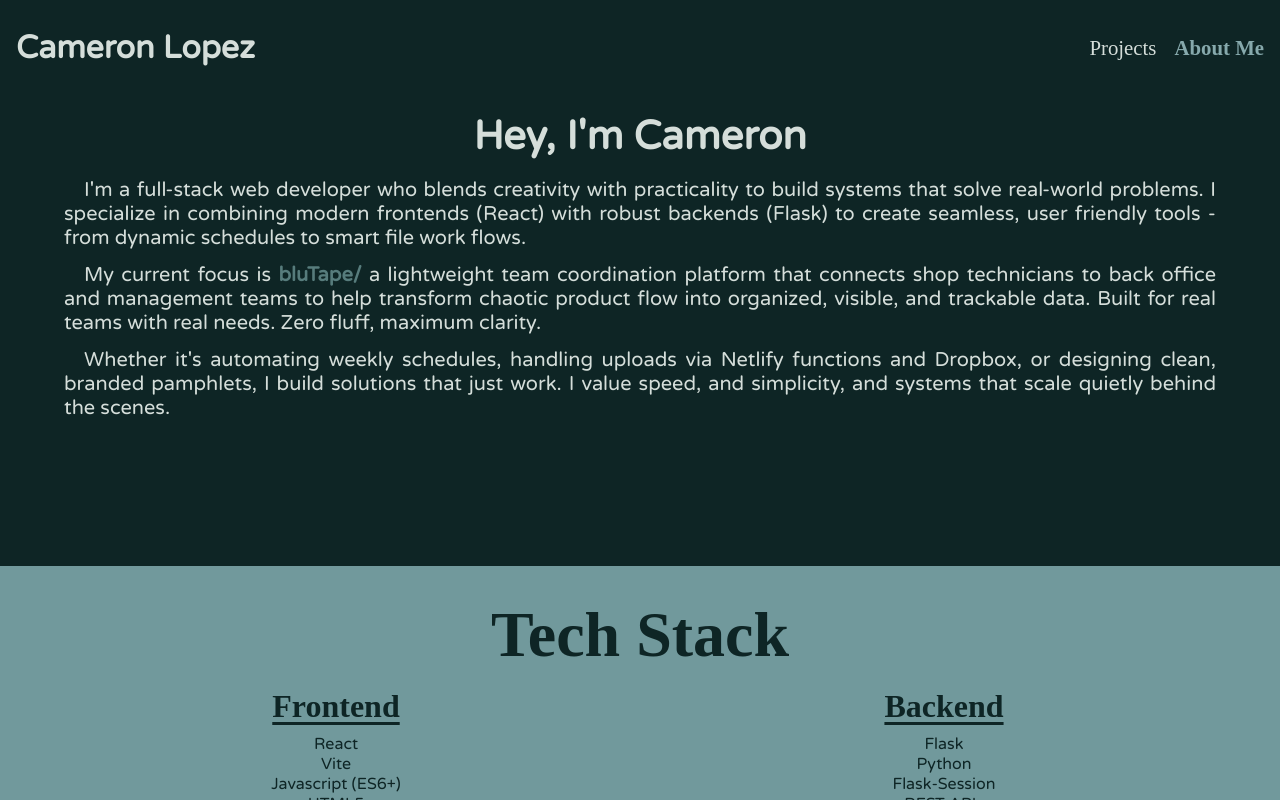
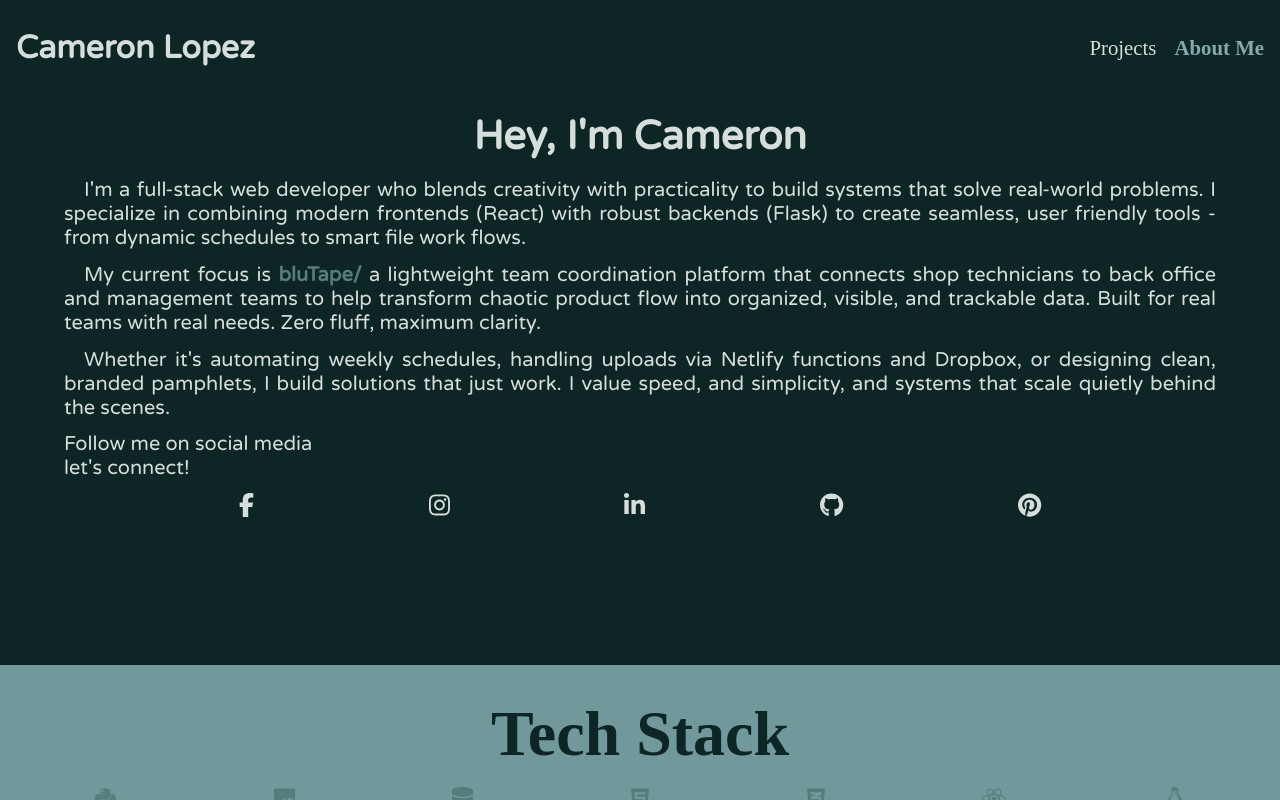
Before and after one commit to lob0scuro/cameron, a React (Vite) app: page /about in a window 1280 px wide. Built offline with nearby package versions, Linux system fonts and the light colour scheme; a web font is replaced by a local one.

Commit message:
added social media bar, played with more styling and implemented emailjs to get form working.

```diff
--- a/package.json
+++ b/package.json
@@ -10,6 +10,11 @@
     "preview": "vite preview"
   },
   "dependencies": {
+    "@fortawesome/fontawesome-svg-core": "^6.7.2",
+    "@fortawesome/free-brands-svg-icons": "^6.7.2",
+    "@fortawesome/free-regular-svg-icons": "^6.7.2",
+    "@fortawesome/free-solid-svg-icons": "^6.7.2",
+    "@fortawesome/react-fontawesome": "^0.2.2",
     "clsx": "^2.1.1",
     "emailjs-com": "^3.2.0",
     "react": "^19.1.0",
--- a/src/components/Footer.jsx
+++ b/src/components/Footer.jsx
@@ -1,4 +1,4 @@
-import React from "react";
+import SocialBar from "./SocialBar";
 
 const Footer = () => {
   return (
@@ -9,6 +9,9 @@ const Footer = () => {
         <p>Database Designer</p>
         <p>Problem Solver</p>
       </div>
+      <br />
+      <br />
+      <SocialBar />
     </footer>
   );
 };
--- /dev/null
+++ b/src/components/SocialBar.jsx
@@ -0,0 +1,37 @@
+import styles from "./SocialBar.module.css";
+import { FontAwesomeIcon } from "@fortawesome/react-fontawesome";
+import {
+  faFacebookF,
+  faGithub,
+  faInstagram,
+  faLinkedinIn,
+  faPinterest,
+} from "@fortawesome/free-brands-svg-icons";
+import { Link } from "react-router-dom";
+
+const SocialBar = () => {
+  return (
+    <div className={styles.socialBar}>
+      <a href="https://www.facebook.com/cameron.lopez.191915/" target="_blank">
+        <FontAwesomeIcon icon={faFacebookF} className={styles.socialIcon} />
+      </a>
+      <a href="https://www.instagram.com/cameronlopez85/" target="_blank">
+        <FontAwesomeIcon icon={faInstagram} className={styles.socialIcon} />
+      </a>
+      <a
+        href="https://www.linkedin.com/in/cameron-lopez111991/"
+        target="_blank"
+      >
+        <FontAwesomeIcon icon={faLinkedinIn} className={styles.socialIcon} />
+      </a>
+      <a href="https://github.com/lob0scuro" target="_blank">
+        <FontAwesomeIcon icon={faGithub} className={styles.socialIcon} />
+      </a>
+      <a href="https://www.pinterest.com/kamrin717/" target="_blank">
+        <FontAwesomeIcon icon={faPinterest} className={styles.socialIcon} />
+      </a>
+    </div>
+  );
+};
+
+export default SocialBar;
--- /dev/null
+++ b/src/components/SocialBar.module.css
@@ -0,0 +1,11 @@
+.socialBar {
+  display: flex;
+  align-items: center;
+  justify-content: space-evenly;
+  width: 100%;
+}
+
+.socialIcon {
+  color: var(--white);
+  font-size: 1.5rem;
+}
--- a/src/index.css
+++ b/src/index.css
@@ -95,6 +95,7 @@ footer {
   justify-content: center;
   gap: 4px;
   align-items: center;
+  color: var(--black);
 }
 
 footer h5 {
@@ -112,13 +113,14 @@ footer div {
 @media screen and (max-width: 450px) {
   header {
     box-shadow: 0 3px 18px var(--secondary);
-    border-radius: 0 0 8px 8px;
+    border-radius: 0 0 5px 5px;
     margin-bottom: 1rem;
     align-items: center;
   }
   header h1 {
     font-size: 1.5rem;
     justify-self: center;
+    letter-spacing: 1.4px;
   }
   header nav {
     display: none;
--- a/src/routes/about/About.jsx
+++ b/src/routes/about/About.jsx
@@ -1,6 +1,17 @@
 import styles from "./About.module.css";
 import { Link } from "react-router-dom";
 import clsx from "clsx";
+import SocialBar from "../../components/SocialBar";
+import { FontAwesomeIcon } from "@fortawesome/react-fontawesome";
+import {
+  faCss3Alt,
+  faHtml5,
+  faJs,
+  faLinux,
+  faPython,
+  faReact,
+} from "@fortawesome/free-brands-svg-icons";
+import { faDatabase } from "@fortawesome/free-solid-svg-icons";
 
 const About = () => {
   return (
@@ -28,9 +39,23 @@ const About = () => {
           I build solutions that just work. I value speed, and simplicity, and
           systems that scale quietly behind the scenes.
         </p>
+        <div>
+          <p>Follow me on social media</p>
+          <p>let's connect!</p>
+        </div>
+        <SocialBar />
       </div>
       <div className={styles.aboutStack}>
         <h2 className={clsx("scripted", [styles.stackHeader])}>Tech Stack</h2>
+        <div className={styles.stackIcons}>
+          <FontAwesomeIcon icon={faPython} />
+          <FontAwesomeIcon icon={faJs} />
+          <FontAwesomeIcon icon={faDatabase} />
+          <FontAwesomeIcon icon={faHtml5} />
+          <FontAwesomeIcon icon={faCss3Alt} />
+          <FontAwesomeIcon icon={faReact} />
+          <FontAwesomeIcon icon={faLinux} />
+        </div>
         <div>
           <h4>Frontend</h4>
           <ul>
@@ -63,7 +88,7 @@ const About = () => {
           </ul>
         </div>
         <div>
-          <h4>Integration Tools</h4>
+          <h4>Integration</h4>
           <ul>
             <li>Google Sheets API</li>
             <li>Google Docs API</li>
@@ -89,7 +114,7 @@ const About = () => {
             className={clsx("scripted", [styles.contactLink])}
             to="/contact"
           >
-            Let's talk!
+            Let's talk!&nbsp;
           </Link>{" "}
           I'm open to collaborations, freelance projects, or just a good
           conversation about solving problems with code.
--- a/src/routes/about/About.module.css
+++ b/src/routes/about/About.module.css
@@ -84,9 +84,22 @@ h2 {
   color: var(--primary);
 }
 
+.stackIcons {
+  flex: 100%;
+  display: flex;
+  justify-content: space-around;
+  padding-inline: 1rem;
+  padding-bottom: 1rem;
+}
+.stackIcons * {
+  font-size: 1.5rem;
+  color: var(--button);
+}
+
 @media screen and (max-width: 450px) {
   .aboutMainHeader {
-    font-size: 1.5rem;
+    font-size: 1.8rem;
+    margin-bottom: 2rem;
   }
 
   .aboutHead {
@@ -95,9 +108,12 @@ h2 {
   }
   .aboutHead p {
     text-align: center;
+    width: 80%;
+    margin: 0 auto;
   }
 
   .aboutStack {
     border-radius: 8px 8px 8px 8px;
+    margin-top: 0;
   }
 }
--- a/src/routes/contact/Contact.jsx
+++ b/src/routes/contact/Contact.jsx
@@ -1,27 +1,47 @@
 import styles from "./Contact.module.css";
+import { useRef } from "react";
+import emailjs from "emailjs-com";
 import Button from "../../components/Button";
 
 const Contact = () => {
+  const form = useRef();
+
+  const sendEmail = (e) => {
+    e.preventDefault();
+
+    emailjs
+      .sendForm(
+        "service_7logvna",
+        "template_05imx95",
+        form.current,
+        "OQ5qenunjS238WBO5"
+      )
+      .then((result) => {
+        alert("Message sent successfully");
+        form.current.reset();
+      })
+      .catch((error) => {
+        alert("Failed to send message. Please try again.");
+        console.error(error);
+      });
+  };
   return (
-    <form
-      action="mailto:kamrin717@gmail.com"
-      method="post"
-      className={styles.contactForm}
-    >
+    <form className={styles.contactForm} ref={form} onSubmit={sendEmail}>
       <h1 className="scripted">Contact Me</h1>
       <div>
         <label htmlFor="name">Name</label>
-        <input type="text" name="name" id="name" />
+        <input type="text" name="name" id="name" required />
       </div>
       <div>
         <label htmlFor="email">Email</label>
-        <input type="email" name="email" id="email" />
+        <input type="email" name="email" id="email" required />
       </div>
       <div>
         <textarea
           name="message"
           id="message"
           placeholder="Send me a message!"
+          required
         ></textarea>
       </div>
       <Button title="Submit" isSecondary />
--- a/src/routes/home/Home.jsx
+++ b/src/routes/home/Home.jsx
@@ -4,6 +4,18 @@ import Button from "../../components/Button";
 import clsx from "clsx";
 import Typewriter from "../../components/Typewriter";
 import { Link } from "react-router-dom";
+import SocialBar from "../../components/SocialBar";
+import { FontAwesomeIcon } from "@fortawesome/react-fontawesome";
+import {
+  faCss3Alt,
+  faHtml5,
+  faJs,
+  faLinux,
+  faPython,
+  faReact,
+} from "@fortawesome/free-brands-svg-icons";
+import { faDatabase } from "@fortawesome/free-solid-svg-icons";
+
 const Home = () => {
   return (
     <>
@@ -65,11 +77,25 @@ const Home = () => {
             pamphlets, I build solutions that just work. I value speed, and
             simplicity, and systems that scale quietly behind the scenes.
           </p>
+          <div>
+            <p>Follow me on social media</p>
+            <p>let's connect!</p>
+          </div>
+          <SocialBar />
         </div>
         <div className={aboutStyles.aboutStack}>
           <h2 className={clsx("scripted", [aboutStyles.stackHeader])}>
             Tech Stack
           </h2>
+          <div className={aboutStyles.stackIcons}>
+            <FontAwesomeIcon icon={faPython} />
+            <FontAwesomeIcon icon={faJs} />
+            <FontAwesomeIcon icon={faDatabase} />
+            <FontAwesomeIcon icon={faHtml5} />
+            <FontAwesomeIcon icon={faCss3Alt} />
+            <FontAwesomeIcon icon={faReact} />
+            <FontAwesomeIcon icon={faLinux} />
+          </div>
           <div>
             <h4>Frontend</h4>
             <ul>
@@ -102,7 +128,7 @@ const Home = () => {
             </ul>
           </div>
           <div>
-            <h4>Integration Tools</h4>
+            <h4>Integration</h4>
             <ul>
               <li>Google Sheets API</li>
               <li>Google Docs API</li>
@@ -130,7 +156,7 @@ const Home = () => {
               className={clsx("scripted", [aboutStyles.contactLink])}
               to="/contact"
             >
-              Let's talk!
+              Let's talk!&nbsp;
             </Link>{" "}
             I'm open to collaborations, freelance projects, or just a good
             conversation about solving problems with code.
```
Also changed, not shown: 1 other file (tests, documents, lock files or other folders).
